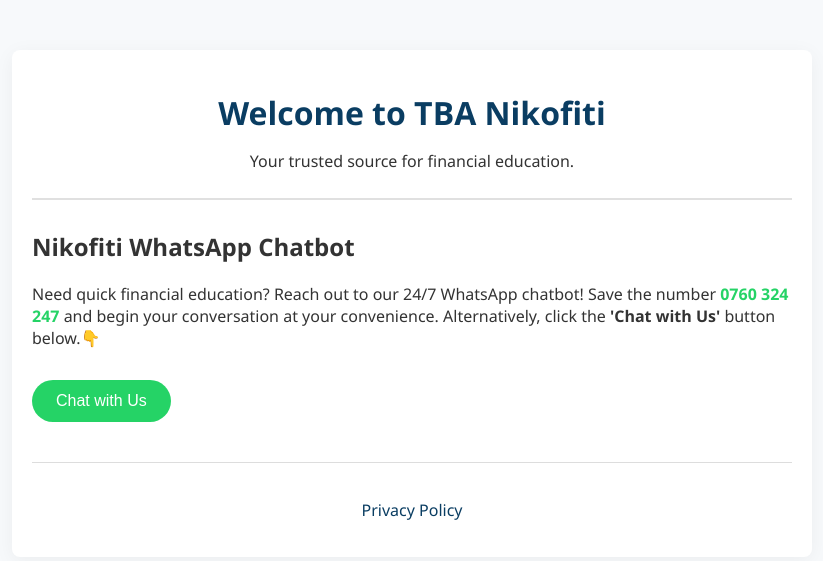
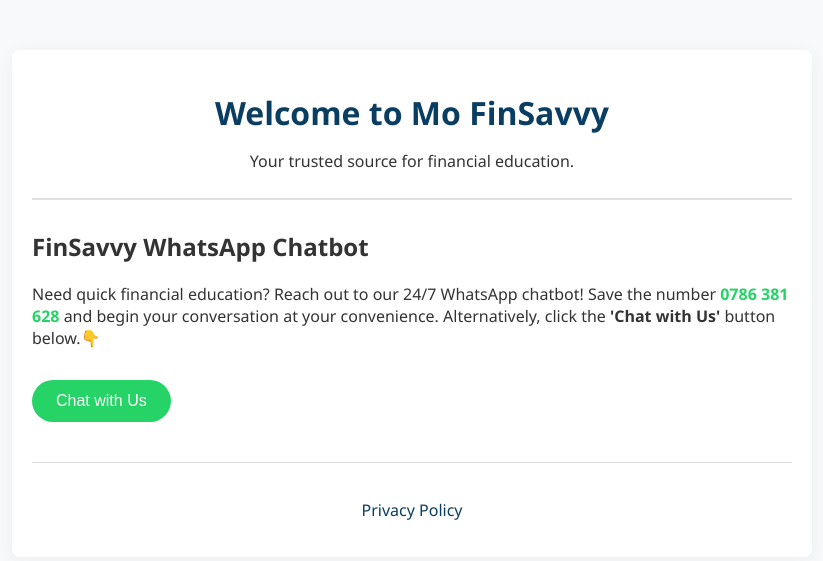
Before and after one commit to Mohamed-cultureM13/hackathon, a Django app: page /chat/ in a window 1280 px wide. Shown: the top 561 px of the page, without its empty margins (228-1051 px from the left). Run offline with Django 5.2, Linux system fonts and the light colour scheme.

Commit message:
Update home.html

```diff
--- a/chatbot/templates/home.html
+++ b/chatbot/templates/home.html
@@ -3,21 +3,21 @@
 <html lang="en">
 <head>
     <meta charset="UTF-8">
-    <title>Home - TBA Nikofiti - Elimu ya Fedha</title>
+    <title>Home - FinSavvy - Elimu ya Fedha</title>
     <link rel="stylesheet" href="{% static 'css/style.css' %}">
 </head>
 <body>
     <div class="container">
         <header>
-            <h1>Welcome to TBA Nikofiti</h1>
+            <h1>Welcome to Mo FinSavvy</h1>
             <p>Your trusted source for financial education.</p>
         </header>
 
         <section class="intro">
-            <h2>Nikofiti WhatsApp Chatbot</h2>
+            <h2>FinSavvy WhatsApp Chatbot</h2>
             <p>
                 Need quick financial education? Reach out to our 24/7 WhatsApp chatbot!
-                Save the number <strong class="whatsapp-number">0760 324 247</strong> and begin your conversation at your convenience. Alternatively, click the <strong>'Chat with Us'</strong> button below.👇
+                Save the number <strong class="whatsapp-number">0786 381 628</strong> and begin your conversation at your convenience. Alternatively, click the <strong>'Chat with Us'</strong> button below.👇
             </p>
 
             <button class="chat-button" onclick="openWhatsApp()">Chat with Us</button>
@@ -30,7 +30,7 @@
 
     <script>
         function openWhatsApp() {
-            window.open("https://wa.me/255760324247", "_blank");
+            window.open("https://wa.me/255786381628", "_blank");
         }
     </script>
 </body>
```
